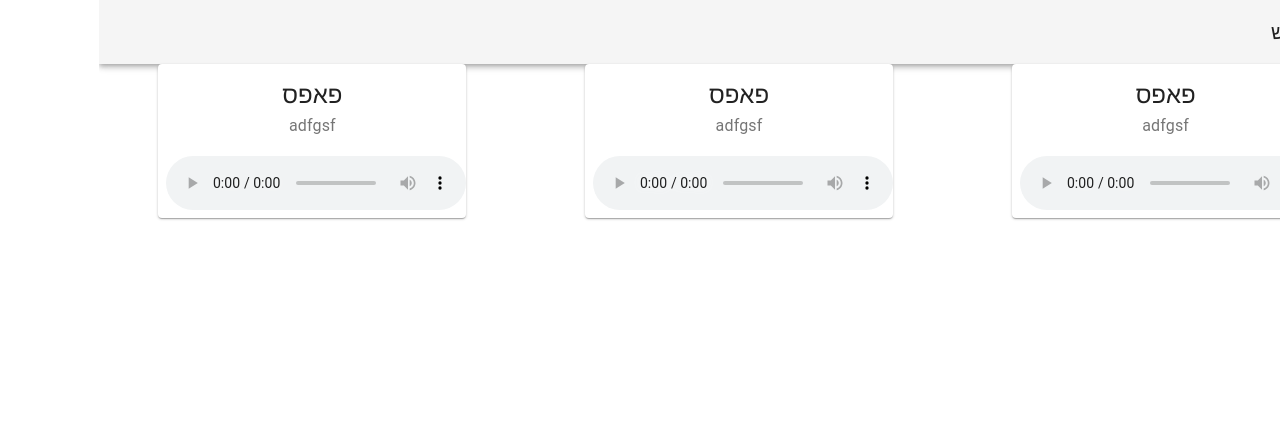
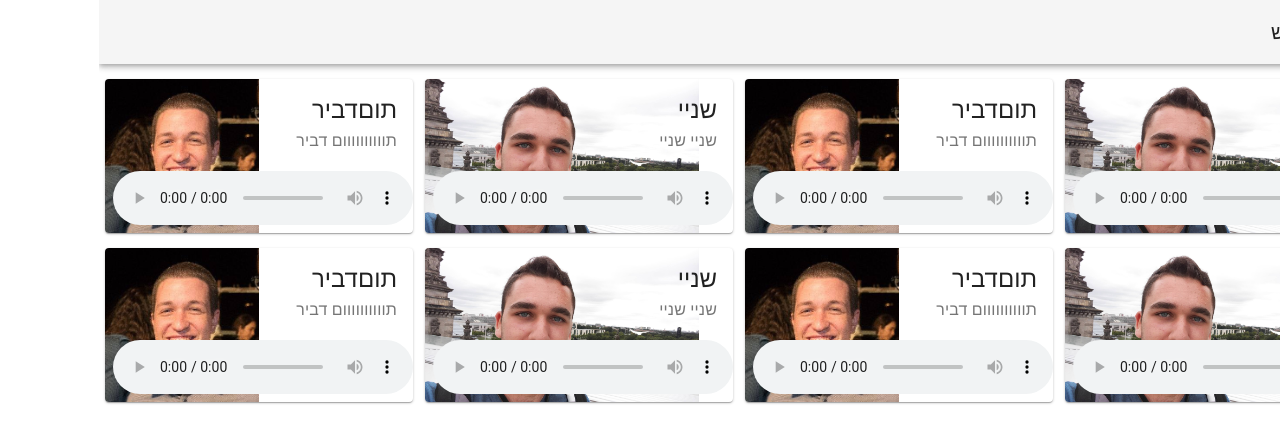
Before and after one commit to DvirL/HunterRaash, a React (Create React App) app in the folder hunterrash/: page / in a window 1280 px wide. Shown: the top 442 px of the page. Built offline with nearby package versions, Linux system fonts and the light colour scheme; grey boxes are pictures that could not be loaded.

Commit message:
some images and css

```diff
--- a/hunterrash/src/App.css
+++ b/hunterrash/src/App.css
@@ -26,6 +26,7 @@
 .sounds-container {
   display: flex;
   justify-content: space-around;
+  flex-wrap: wrap;
 }
 
 @keyframes App-logo-spin {
--- a/hunterrash/src/components/Sound/index.jsx
+++ b/hunterrash/src/components/Sound/index.jsx
@@ -3,20 +3,22 @@ import PropTypes from 'prop-types';
 import { withStyles } from '@material-ui/core/styles';
 import Card from '@material-ui/core/Card';
 import CardContent from '@material-ui/core/CardContent';
-import CardMedia from '@material-ui/core/CardMedia';
 import Typography from '@material-ui/core/Typography';
 
 const styles = theme => ({
   card: {
     display: 'flex',
-    flexDirection: 'column'
+    marginTop: '15px'
   },
   details: {
     display: 'flex',
     flexDirection: 'column',
+    backgroundSize: 'contain',
+    backgroundRepeat: 'no-repeat'
   },
   content: {
     flex: '1 0 auto',
+    textAlign: 'right'
   },
   cover: {
     width: 151,
@@ -35,10 +37,11 @@ const styles = theme => ({
 
 const Sound = (props) => {
   const { classes } = props;
+  const backgroundImage = {backgroundImage: `url(${props.image})`};
 
   return (
     <Card className={classes.card}>
-      <div className={classes.details}>
+      <div className={classes.details} style={backgroundImage}>
         <CardContent className={classes.content}>
           <Typography component="h5" variant="h5">
             {props.title}
@@ -51,11 +54,6 @@ const Sound = (props) => {
           <audio src={props.url} controls />
         </div>
       </div>
-      <CardMedia
-        className={classes.cover}
-        image={props.image}
-        title={props.title}
-      />
     </Card>
   );
 }
--- a/hunterrash/src/pages/mainPage.jsx
+++ b/hunterrash/src/pages/mainPage.jsx
@@ -19,21 +19,51 @@ export default class MainPage extends Component {
 
         <div className="sounds-container">
           <Sound
-            title="פאפס"
-            description="adfgsf"
-            image="asdf.jpg"
+            title="שניי"
+            description="שניי שניי"
+            image="images/shney.jpg"
             url="https://interactive-examples.mdn.mozilla.net/media/examples/t-rex-roar.mp3"
           />
           <Sound
-            title="פאפס"
-            description="adfgsf"
-            image="asdf.jpg"
+            title="תוםדביר"
+            description="תוווווווווום דביר"
+            image="images/TomDvir.jpg"
             url="https://interactive-examples.mdn.mozilla.net/media/examples/t-rex-roar.mp3"
           />
           <Sound
-            title="פאפס"
-            description="adfgsf"
-            image="asdf.jpg"
+            title="שניי"
+            description="שניי שניי"
+            image="images/shney.jpg"
+            url="https://interactive-examples.mdn.mozilla.net/media/examples/t-rex-roar.mp3"
+          />
+          <Sound
+            title="תוםדביר"
+            description="תוווווווווום דביר"
+            image="images/TomDvir.jpg"
+            url="https://interactive-examples.mdn.mozilla.net/media/examples/t-rex-roar.mp3"
+          />
+          <Sound
+            title="שניי"
+            description="שניי שניי"
+            image="images/shney.jpg"
+            url="https://interactive-examples.mdn.mozilla.net/media/examples/t-rex-roar.mp3"
+          />
+          <Sound
+            title="תוםדביר"
+            description="תוווווווווום דביר"
+            image="images/TomDvir.jpg"
+            url="https://interactive-examples.mdn.mozilla.net/media/examples/t-rex-roar.mp3"
+          />
+          <Sound
+            title="שניי"
+            description="שניי שניי"
+            image="images/shney.jpg"
+            url="https://interactive-examples.mdn.mozilla.net/media/examples/t-rex-roar.mp3"
+          />
+          <Sound
+            title="תוםדביר"
+            description="תוווווווווום דביר"
+            image="images/TomDvir.jpg"
             url="https://interactive-examples.mdn.mozilla.net/media/examples/t-rex-roar.mp3"
           />
         </div>
```
Also changed, not shown: hunterrash/public/images/TomDvir.jpg (added), hunterrash/public/images/shney.jpg (added).
